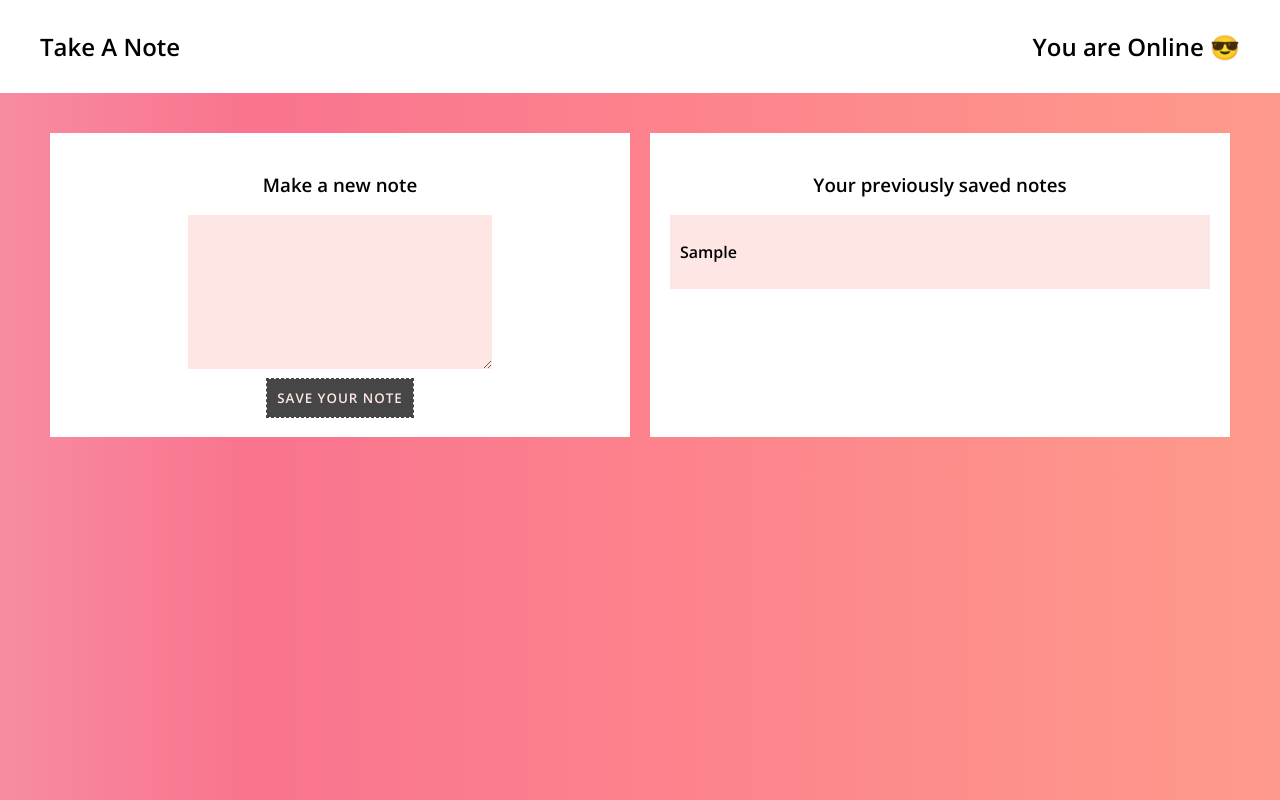
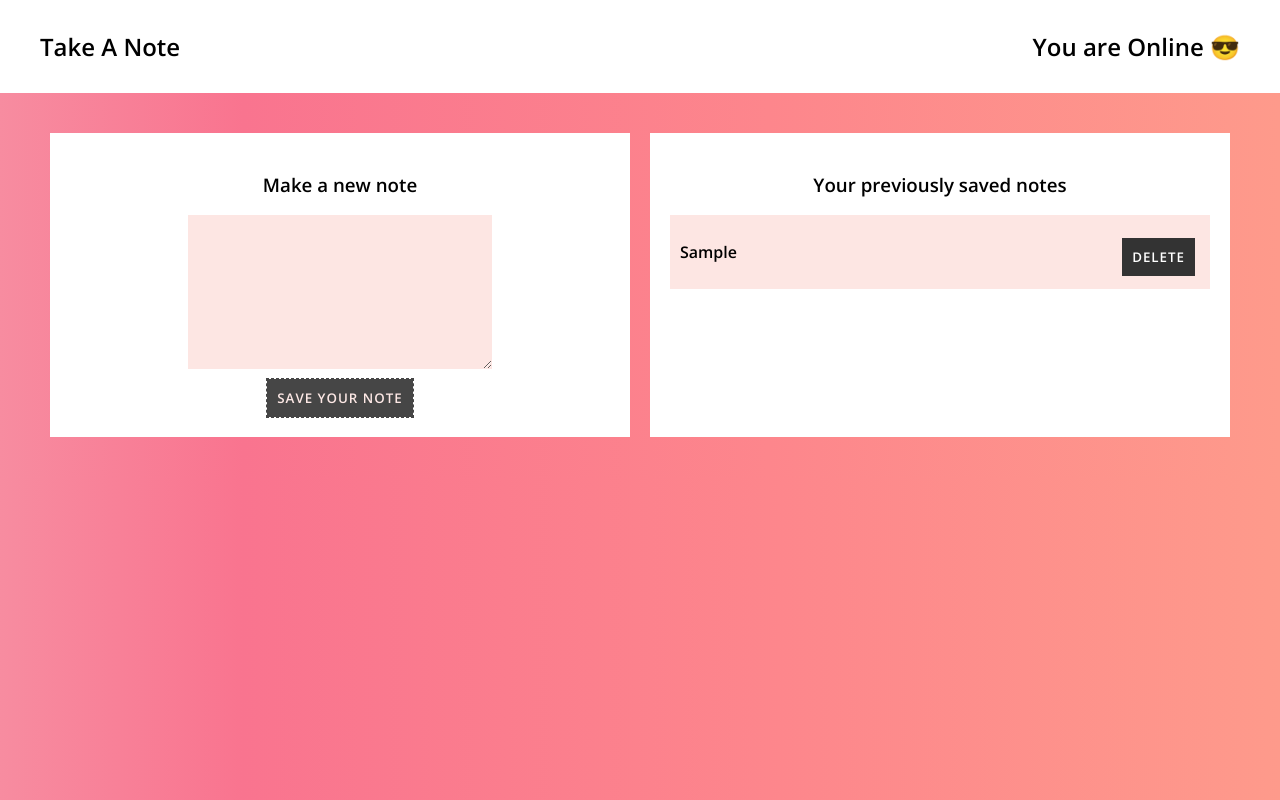
Before and after one commit to zarasyversen/takenote-react, a React (Create React App) app: page / in a window 1280 px wide. Both pictures are taken after typing "Sample" into the empty fields and a click on the button "SAVE YOUR NOTE". Built offline with nearby package versions, Linux system fonts and the light colour scheme.

Commit message:
create button, add delete button on note

```diff
--- /dev/null
+++ b/src/components/Button.js
@@ -0,0 +1,11 @@
+import React from 'react';
+
+export function Button(props){
+
+  return (
+    <button type="button" className={props.classes} onClick={props.handleClick}>
+      {props.label}
+    </button>
+  );
+
+}
--- a/src/components/Note.js
+++ b/src/components/Note.js
@@ -1,8 +1,14 @@
 import React from "react";
+import {Button} from './Button';
+
+function deleteNote() {
+  console.log('delete me');
+}
 
 const Note = ({ source }) => (
   <li className="take-note__saved-list-item">
     <p>{`${source}`}</p>
+    <Button classes="take-note__button" label="Delete" handleClick={deleteNote}/>
   </li>
 );
 
```
